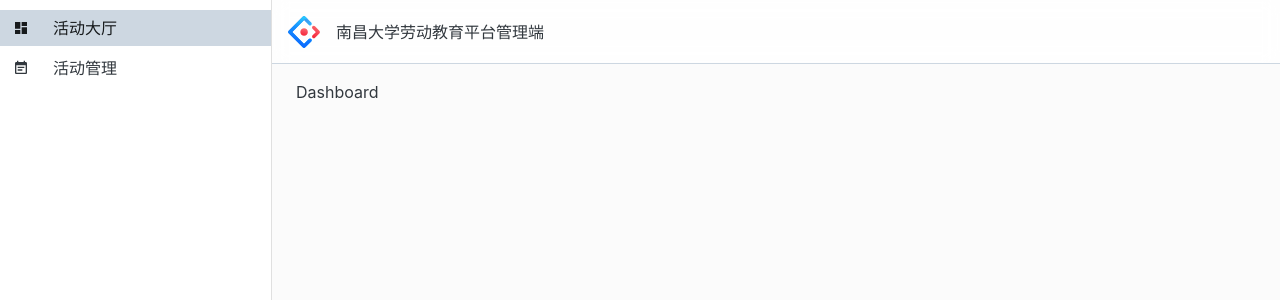
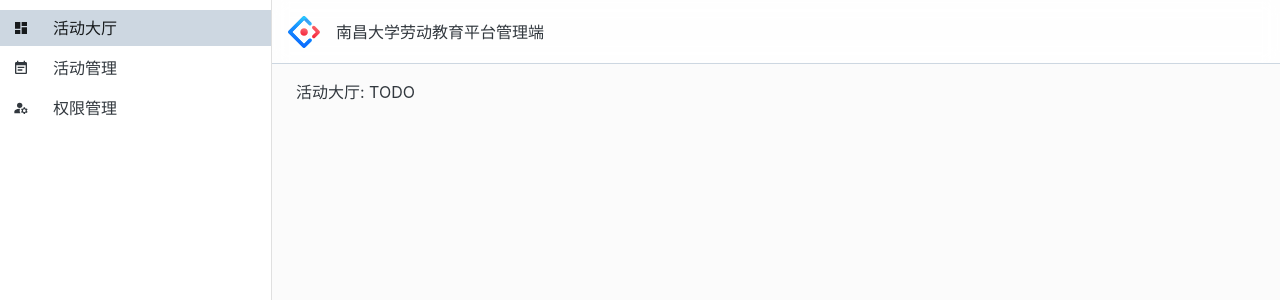
Before and after one commit to Dawnnink/Labor-education-admin, a React (Vite) app: page /dashboard in a window 1280 px wide. Shown: the top 300 px of the page. Built offline with nearby package versions, Linux system fonts and the light colour scheme.

Commit message:
add permission page

```diff
--- a/src/components/SideNav/NavList.tsx
+++ b/src/components/SideNav/NavList.tsx
@@ -1,5 +1,6 @@
 import EventNoteIcon from '@mui/icons-material/EventNote'
 import DashboardIcon from '@mui/icons-material/Dashboard'
+import ManageAccountsIcon from '@mui/icons-material/ManageAccounts'
 import {
   List,
   ListItem,
@@ -36,6 +37,7 @@ const NavListButton = ({ to, title, Icon }: NavListButtonProps) => {
 const links: NavListButtonProps[] = [
   { title: '活动大厅', to: '/dashboard', Icon: DashboardIcon },
   { title: '活动管理', to: '/events', Icon: EventNoteIcon },
+  { title: '权限管理', to: '/permission', Icon: ManageAccountsIcon },
 ]
 
 export const NavList = () => {
--- a/src/pages/Dashboard.tsx
+++ b/src/pages/Dashboard.tsx
@@ -1,5 +1,5 @@
 const Dashboard = () => {
-  return <div>Dashboard</div>
+  return <div>活动大厅: TODO</div>
 }
 
 export default Dashboard
--- /dev/null
+++ b/src/pages/Permission.tsx
@@ -0,0 +1,5 @@
+const Permission = () => {
+  return <div>权限管理：TODO</div>
+}
+
+export default Permission
--- a/src/router.tsx
+++ b/src/router.tsx
@@ -9,6 +9,7 @@ const Events = makeLazy(() => import('./pages/events/Events'))
 const Create = makeLazy(() => import('./pages/events/Create'))
 const Details = makeLazy(() => import('./pages/events/Details'))
 const EventsLayout = makeLazy(() => import('./pages/events/EventsLayout'))
+const Permission = makeLazy(() => import('./pages/Permission'))
 
 export const router = createBrowserRouter([
   {
@@ -41,6 +42,10 @@ export const router = createBrowserRouter([
           },
         ],
       },
+      {
+        path: 'permission',
+        element: <Permission />,
+      },
     ],
   },
 ])
```
